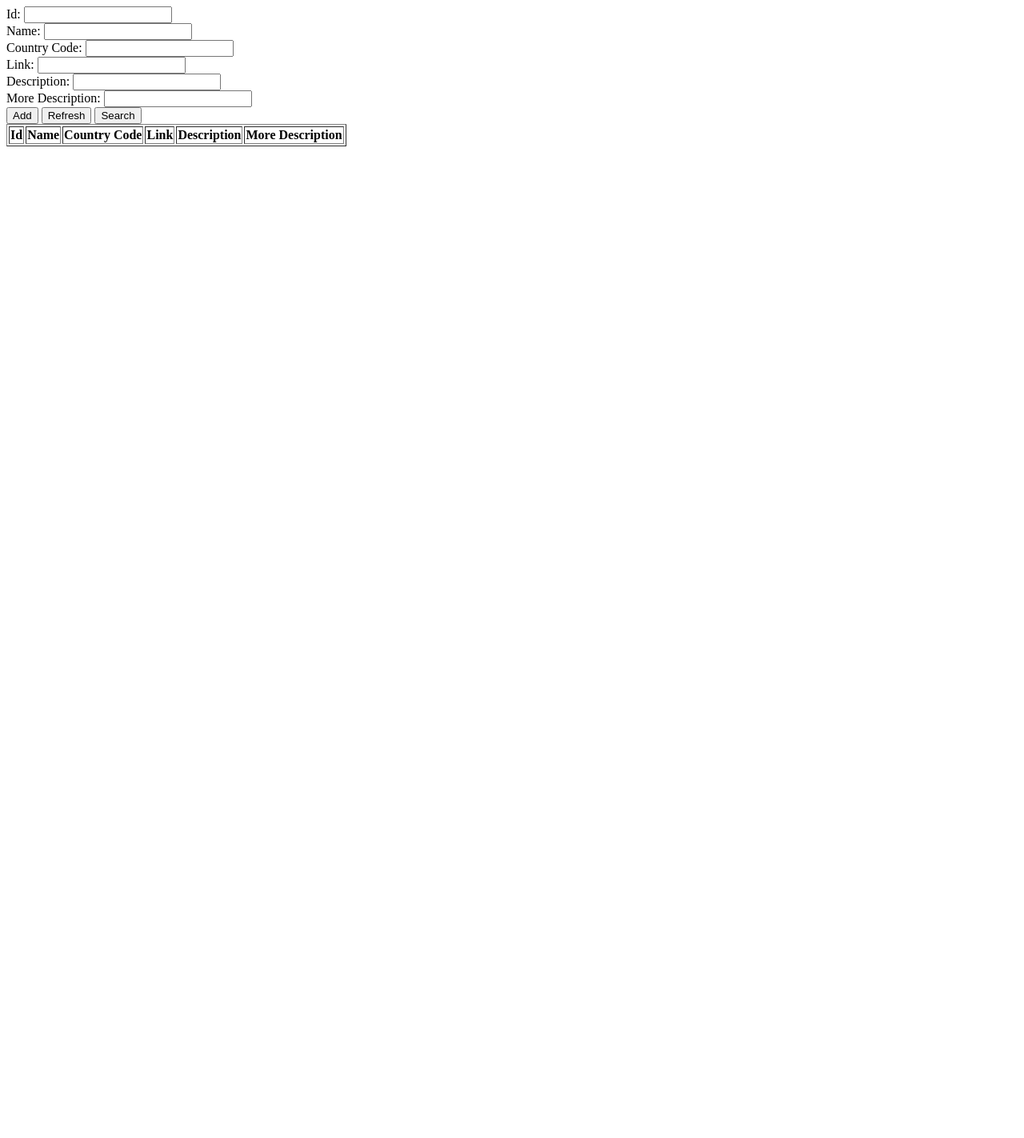
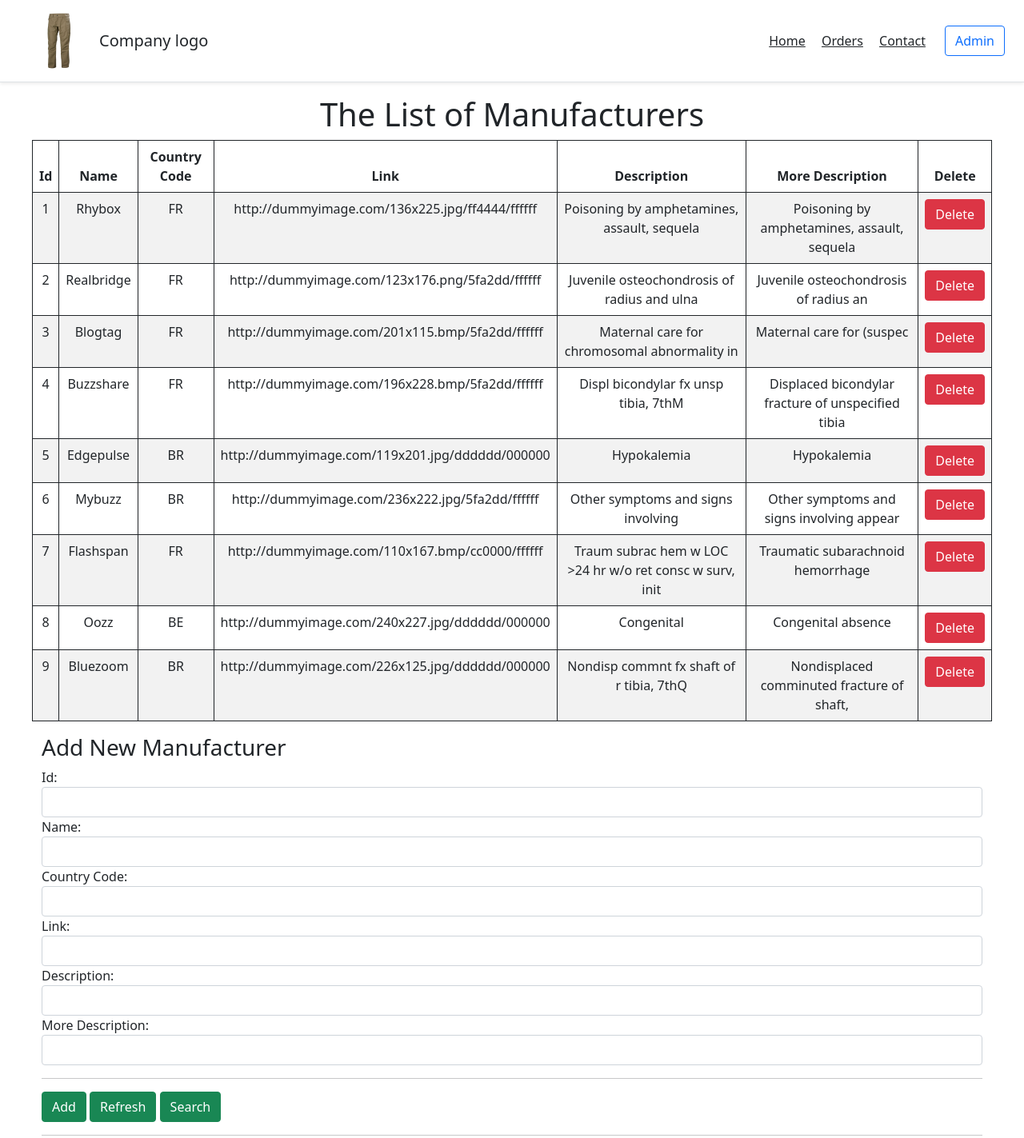
Before and after one commit to ozcankursun/e-shop-front-end, a plain HTML site: page Pages/manufacturers.html in a window 1280 px wide. Shown: the whole page at 80% size. Before the commit the page ends 800 px from the top, so only its background shows below. Drawn offline with nearby package versions, Linux system fonts and the light colour scheme.

Commit message:
designing the page by using css

```diff
--- a/Pages/manufacturers.html
+++ b/Pages/manufacturers.html
@@ -4,48 +4,34 @@
     <meta charset="UTF-8" />
     <meta name="viewport" content="width=device-width, initial-scale=1.0" />
     <title>Manufacturer</title>
+    <link href="https://cdn.jsdelivr.net/npm/bootstrap@5.0.0-beta1/dist/css/bootstrap.min.css" rel="stylesheet"
+        integrity="sha384-giJF6kkoqNQ00vy+HMDP7azOuL0xtbfIcaT9wjKHr8RbDVddVHyTfAAsrekwKmP1" crossorigin="anonymous">
+        <style>
+
+
+
+
+        </style>
   </head>
 
   <body>
-    <form>
-      <div>
-        <label>Id:</label>
-        <input type="number" name="mnfid" id="mnfid" />
-      </div>
+    <header>
+      <nav>
+      <header
+          class="d-flex flex-column flex-md-row align-items-center p-3 px-md-4 mb-3 bg-white border-bottom shadow-sm">
+          <img style="width :100px;height: 70px;" src="canvas_pants.jpg">
+          <p class="h5 my-0 me-md-auto fw-normal">Company logo</p>
 
-      <div>
-        <label>Name:</label>
-        <input type="text" name="mnfName" id="mnfName" />
-      </div>
+          <nav class="my-2 my-md-0 me-md-3">
+              <a class="p-2 text-dark" href="#">Home</a>
+              <a class="p-2 text-dark" href="#">Orders</a>
+              <a class="p-2 text-dark" href="#">Contact</a>
+          </nav>
+          <a class="btn btn-outline-primary" href="#">Admin</a></header>
 
-      <div>
-        <label>Country Code:</label>
-        <input type="text" name="mnfCountryCodeName" id="mnfCountryCodeName" />
-      </div>
-
-      <div>
-        <label>Link:</label>
-        <input type="text" name="mnfLink" id="mnfLink" />
-      </div>
-
-      <div>
-        <label>Description:</label>
-        <input type="text" name="mnfDescription" id="mnfDescription" />
-      </div>
-
-      <div>
-        <label>More Description:</label>
-        <input type="text" name="mnfMoreDescription" id="mnfMoreDescription" />
-      </div>
-      <div>
-        <input type="button" value="Add" onclick="addmanufacturer();" />
-        <input type="button" value="Refresh" />
-        <input type="button" value="Search" />
-      </div>
-    </form>
-
-    <table border="1" id="manufacturerTable">
-      <thead>
+<h1 style =text-align:center;>The List of Manufacturers</h1>
+    <table style="max-width:1200px; border: 2rem;" class="table mx-auto text-center table-striped table-hover table-bordered" border="1" id="manufacturerTable">
+      <thead class="thead-dark">
         <tr>
           <th>Id</th>
           <th>Name</th>
@@ -53,10 +39,53 @@
           <th>Link</th>
           <th>Description</th>
           <th>More Description</th>
+          <th>Delete</th>
         </tr>
       </thead>
       <tbody id="manufacturerTableBody"></tbody>
     </table>
+
+<div style="max-width:1200px; margin-top: auto; " class="container mx-auto">
+    <form>
+      <h3>Add New Manufacturer</h3>
+      <div class="form-group">
+        <label>Id:</label>
+        <input type="number" name="mnfid" id="mnfid" class="form-control" />
+      </div>
+
+      <div class="form-group">
+        <label>Name:</label>
+        <input type="text" name="mnfName" id="mnfName" class="form-control"/>
+      </div>
+
+      <div class="form-group">
+        <label>Country Code:</label>
+        <input type="text" name="mnfCountryCodeName" id="mnfCountryCodeName" class="form-control"/>
+      </div>
+
+      <div class="form-group">
+        <label>Link:</label>
+        <input type="text" name="mnfLink" id="mnfLink" class="form-control"/>
+      </div>
+
+      <div class="form-group">
+        <label>Description:</label>
+        <input type="text" name="mnfDescription" id="mnfDescription" class="form-control"/>
+      </div>
+
+      <div class="form-group">
+        <label>More Description:</label>
+        <input type="text" name="mnfMoreDescription" id="mnfMoreDescription" class="form-control"/>
+      </div>
+      <hr>
+      <div class="form-group">
+        <input type="button" class="btn btn-success" value="Add" onclick="addmanufacturer();" />
+        <input type="button" class="btn btn-success" value="Refresh" />
+        <input type="button" class="btn btn-success" value="Search"  />
+      </div>
+      <hr>
+    </form>
+  </div>
   </body>
 
   <script>
@@ -134,7 +163,7 @@
         more_description: "Nondisplaced comminuted fracture of shaft, ",
       },
     ];
-
+    displayManufacturer();
     function addmanufacturer() {
       getANewManufacturer();
       displayManufacturer();
```
Also changed, not shown: Pages/index.html (+1 -1 lines).
